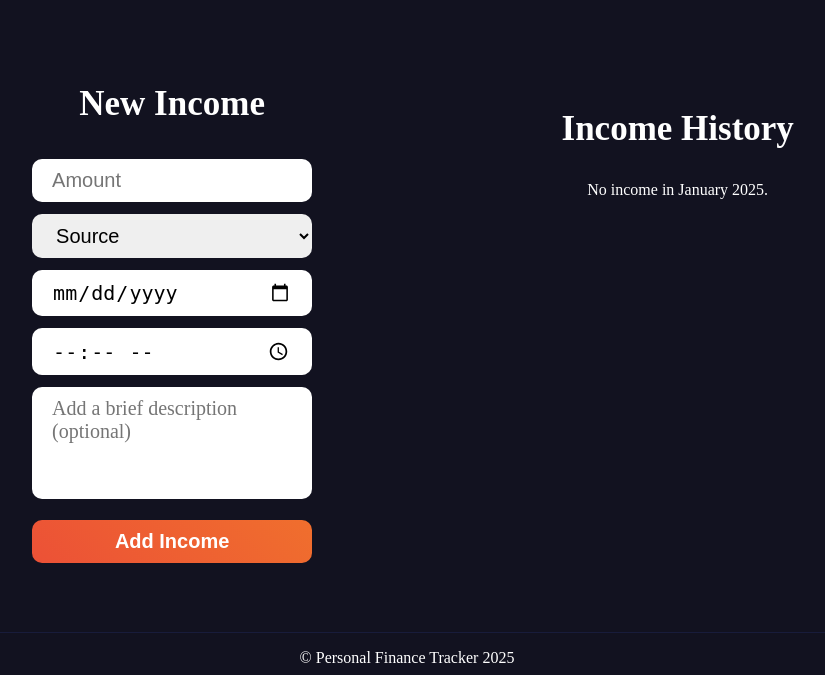
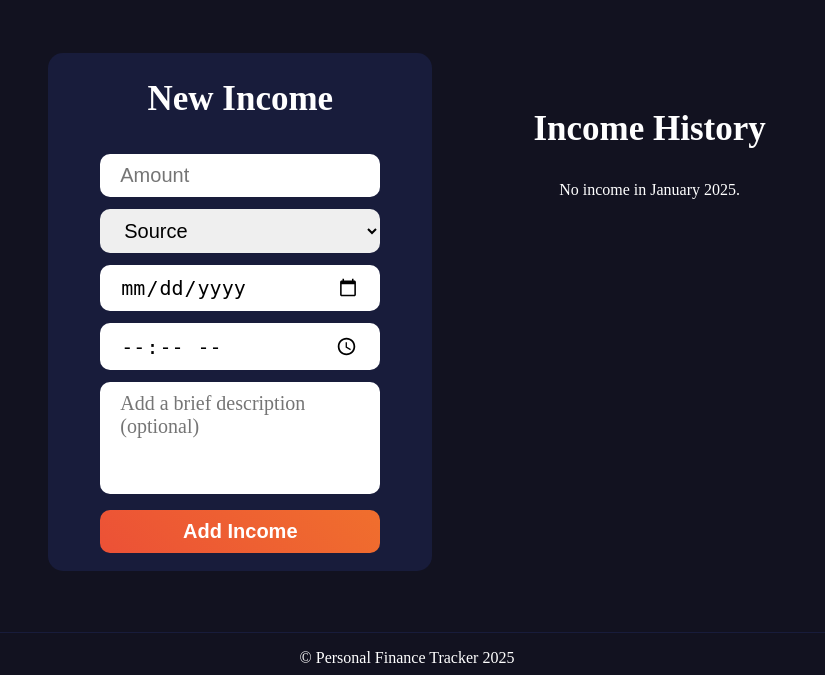
Before and after one commit to notedwinpiatek/PersonalFinanceTracker, a Django app: page /finance_tracker/income/ in a window 1280 px wide. Shown: the part 135-810 px from the top of the page, without its empty margins (233-1058 px from the left). Run offline with Django 5.2, Linux system fonts and the light colour scheme; a user stored in the database is signed in; tables that the repository leaves empty hold one stand-in row (values such as "Sample post"); some web fonts are replaced.

Commit message:
refactor: restyle income and expenses

```diff
--- a/personal_finance_tracker/finance_tracker/static/finance_tracker/styles.css
+++ b/personal_finance_tracker/finance_tracker/static/finance_tracker/styles.css
@@ -489,7 +489,8 @@ button:hover {
     margin: 0 auto;
     display:flex;
     align-items: center;
-    justify-content: space-around;
+    justify-content: center;
+    gap: 10%;
     height: 83%;
     overflow: hidden;
 }
@@ -499,6 +500,16 @@ button:hover {
     overflow-y: scroll;
     overflow-x: hidden;
     position: relative;
+}
+
+.form-block{
+    background-color: var(--secondary-background);
+    padding: 0px 40px 15px;
+    border-radius: 15px;
+}
+
+.form-block button {
+    margin-top: 0;
 }
 
 .transaction-block ul{
@@ -515,7 +526,7 @@ button:hover {
 }
 
 .transaction-item{
-    width: 595px;
+    width: 400px;
     display: flex;
     text-align: left;
     justify-content: space-between;
```
